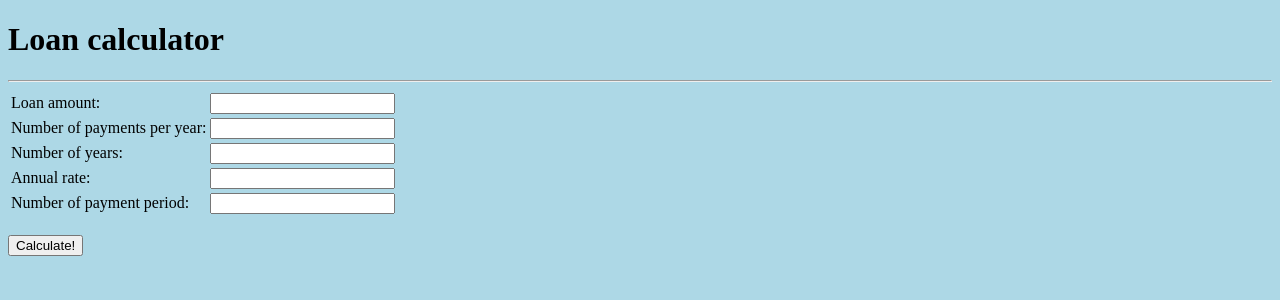
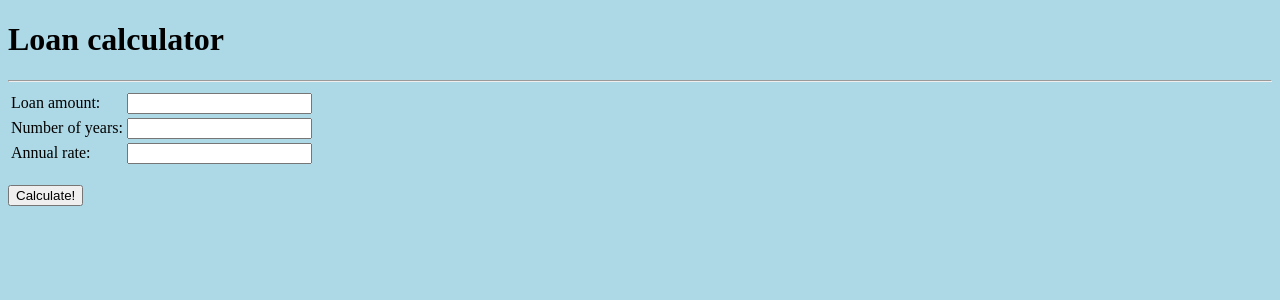
Before and after one commit to g-yf/calculator, a Flask app: page / in a window 1280 px wide. Shown: the top 300 px of the page. Run offline with Flask 2, Linux system fonts and the light colour scheme.

Commit message:
midified decimal

```diff
--- a/app.py
+++ b/app.py
@@ -12,17 +12,16 @@ def divide():
         form=request.form
         loan = float(form['numOne'])
         numPay = float(form['numTwo'])
-        year = float(form['numThree'])
-        rate = float(form['numFour'])
-        period = float(form['numFive'])
-        n=numPay*year
-        i=rate/period
+        rate = float(form['numThree'])
+        n=numPay*12
+        i=rate/12
         a= 1+ i
         b=a**n
         c = b-1
         d = c/(i *b)
         calc = loan/d
-        return render_template('index.html', display=calc, pageTitle='My Calculator')
+        result = "Monthly payment is: ${0:6.2f}".format (calc)
+        return render_template('index.html', display=result, pageTitle='My Calculator')
 
     return redirect("/")
 
--- a/templates/index.html
+++ b/templates/index.html
@@ -8,17 +8,11 @@
       <td>Loan amount: </td> <td> <input type="text" name="numOne" /> </td>
       </tr>
       <tr>
-        <td>Number of payments per year: </td> <td> <input type="text" name="numTwo" /> </td>
+        <td>Number of years: </td> <td> <input type="text" name="numTwo" /> </td>
 </tr>
 <tr>
-  <td>Number of years: </td> <td> <input type="text" name="numThree" /> </td>
+  <td>Annual rate: </td> <td> <input type="text" name="numThree" /> </td>
 </tr>
-<tr>
-  <td>Annual rate: </td> <td> <input type="text" name="numFour" /> </td>
-  </tr>
-  <tr>
-    <td>Number of payment period: </td> <td> <input type="text" name="numFive" /> </td>
-    </tr>
 </table>
 <br>
 <input class="button" type="submit" formaction="/divide" formaction="/add" formaction="/multiply" formaction = "/subtract" value="Calculate!" />
```
